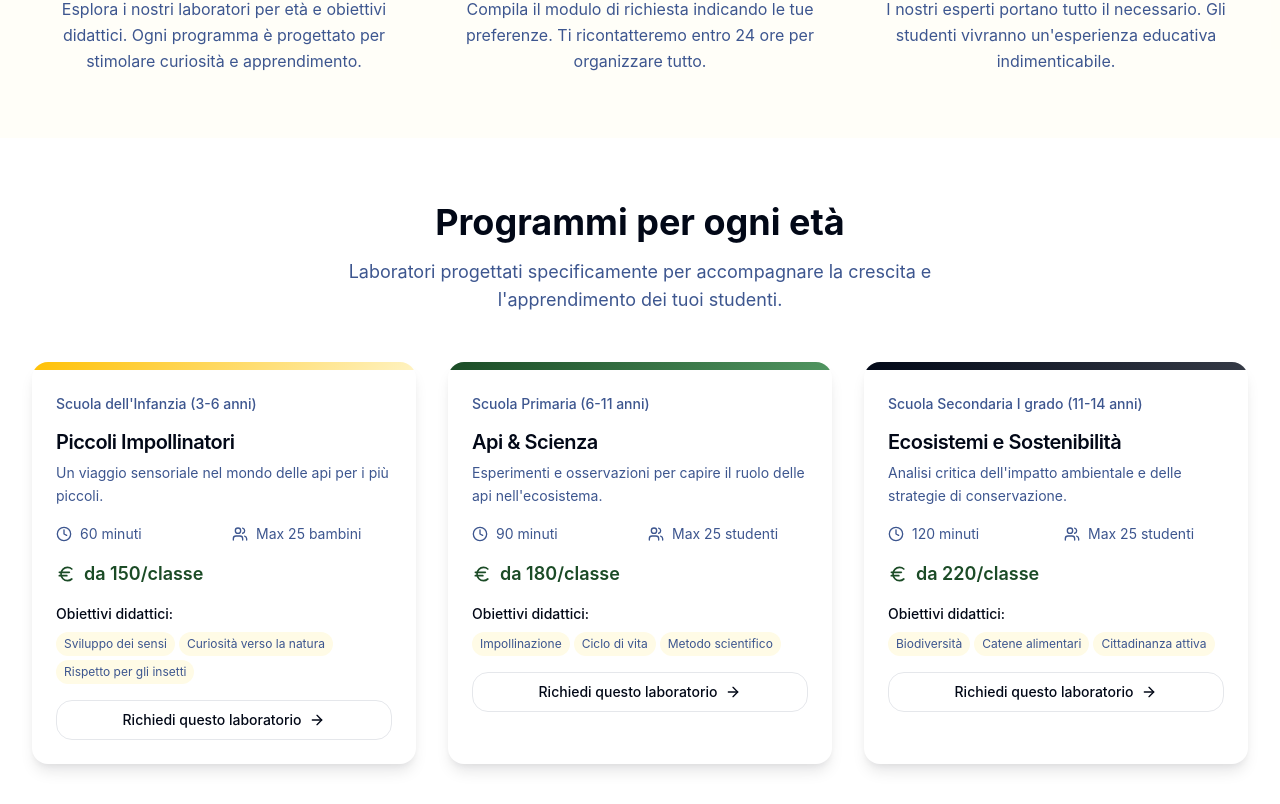
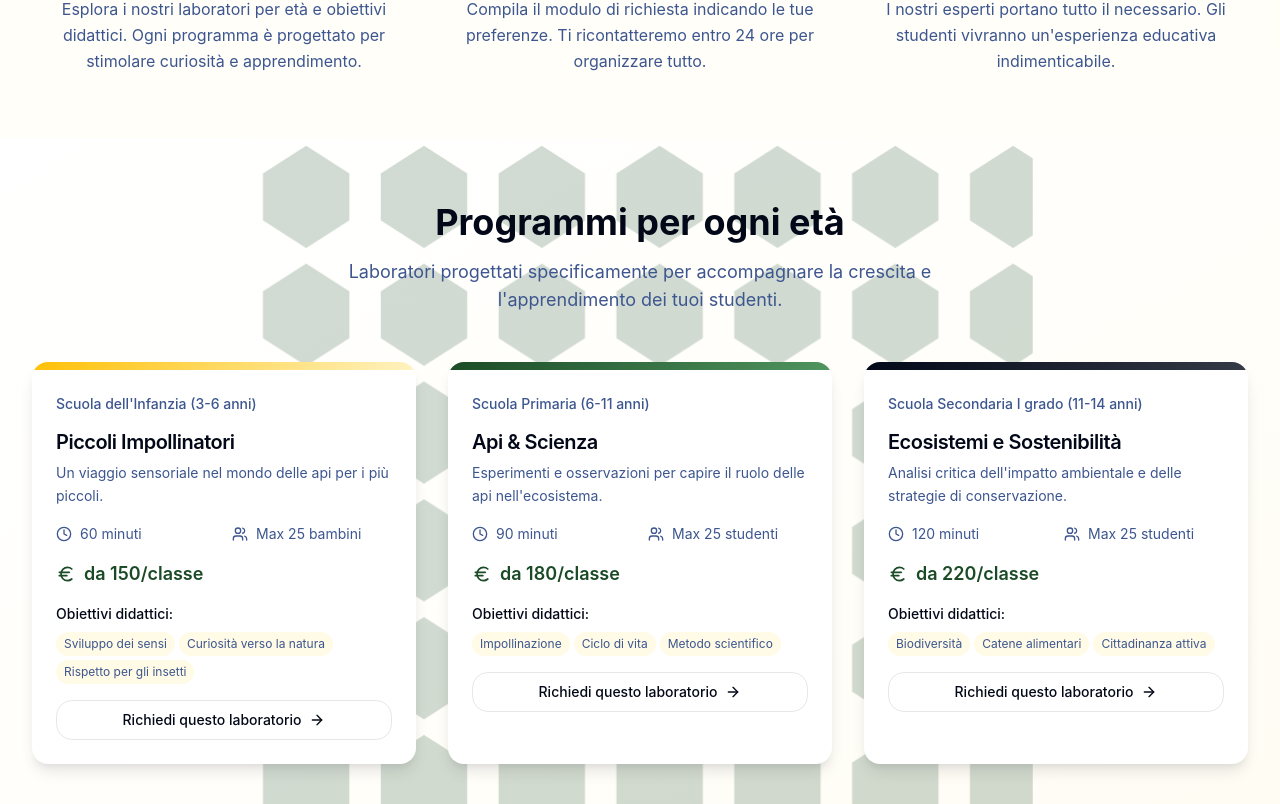
Before and after one commit to gabrizanni/apicesarine, a React (Vite) app: page / in a window 1280 px wide. Shown: the part 1476-2280 px from the top of the page. Built offline with nearby package versions, Linux system fonts and the light colour scheme; the HTML template or start-up script is replaced by a standard one.

Commit message:
Refactor: Improve homepage background

```diff
--- a/src/components/sections/WorkshopPreview.tsx
+++ b/src/components/sections/WorkshopPreview.tsx
@@ -39,8 +39,19 @@ const WorkshopPreview = () => {
   ];
 
   return (
-    <section className="py-16 bg-background">
-      <div className="max-w-7xl mx-auto px-4 sm:px-6 lg:px-8">
+    <section className="py-16 bg-gradient-to-br from-background via-muted/20 to-honey/5 relative overflow-hidden">
+      {/* Background pattern */}
+      <div className="absolute inset-0 opacity-3">
+        <svg className="w-full h-full" viewBox="0 0 100 100" fill="none">
+          <defs>
+            <pattern id="workshop-hexagon" x="0" y="0" width="15" height="15" patternUnits="userSpaceOnUse">
+              <polygon points="7.5,1 13,4.5 13,10.5 7.5,14 2,10.5 2,4.5" fill="currentColor" className="text-forest/20" />
+            </pattern>
+          </defs>
+          <rect width="100" height="100" fill="url(#workshop-hexagon)" />
+        </svg>
+      </div>
+      <div className="max-w-7xl mx-auto px-4 sm:px-6 lg:px-8 relative z-10">
         <div className="text-center mb-12">
           <h2 className="text-3xl lg:text-4xl font-bold text-slate mb-4">
             Programmi per ogni età
```
